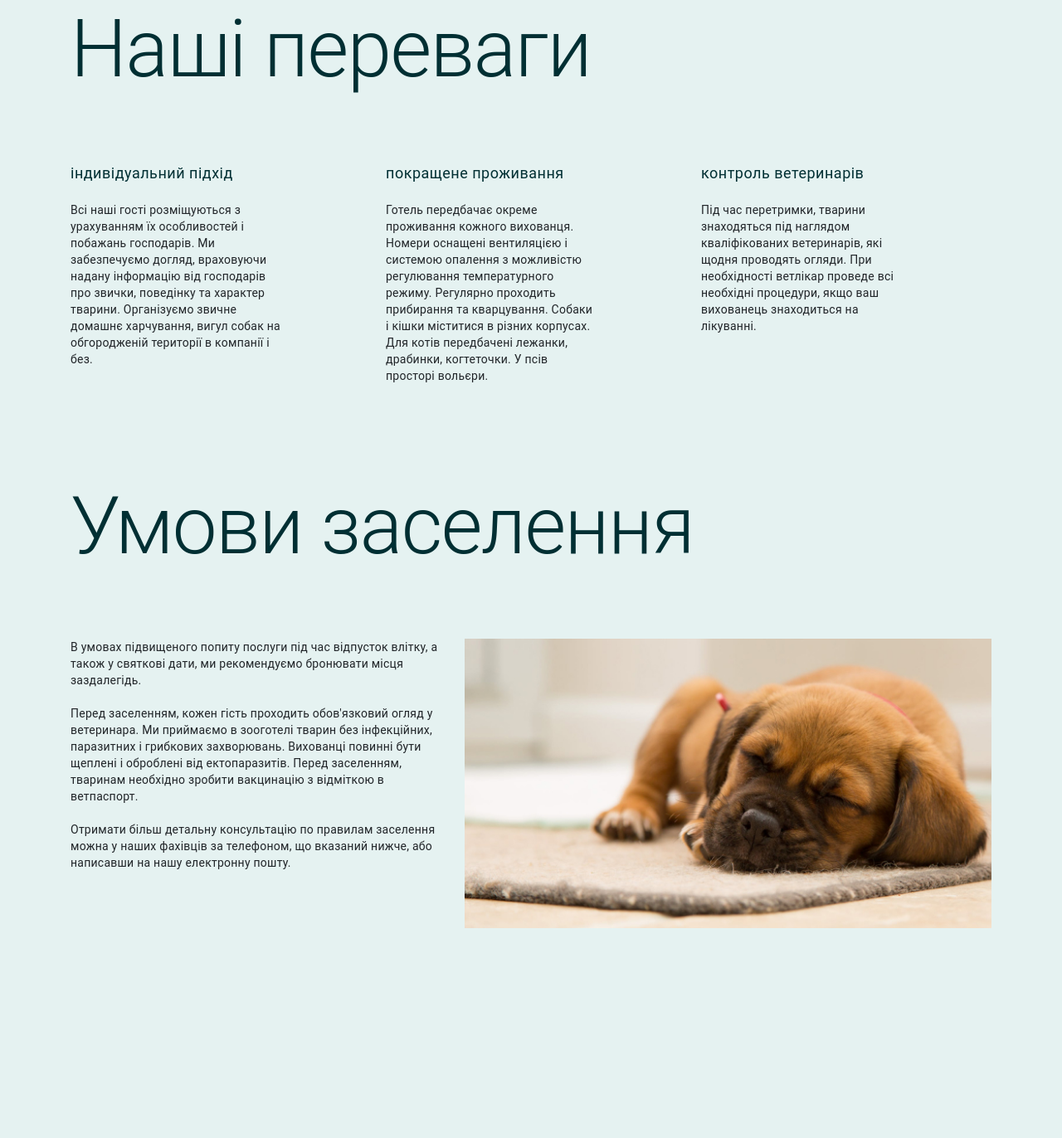
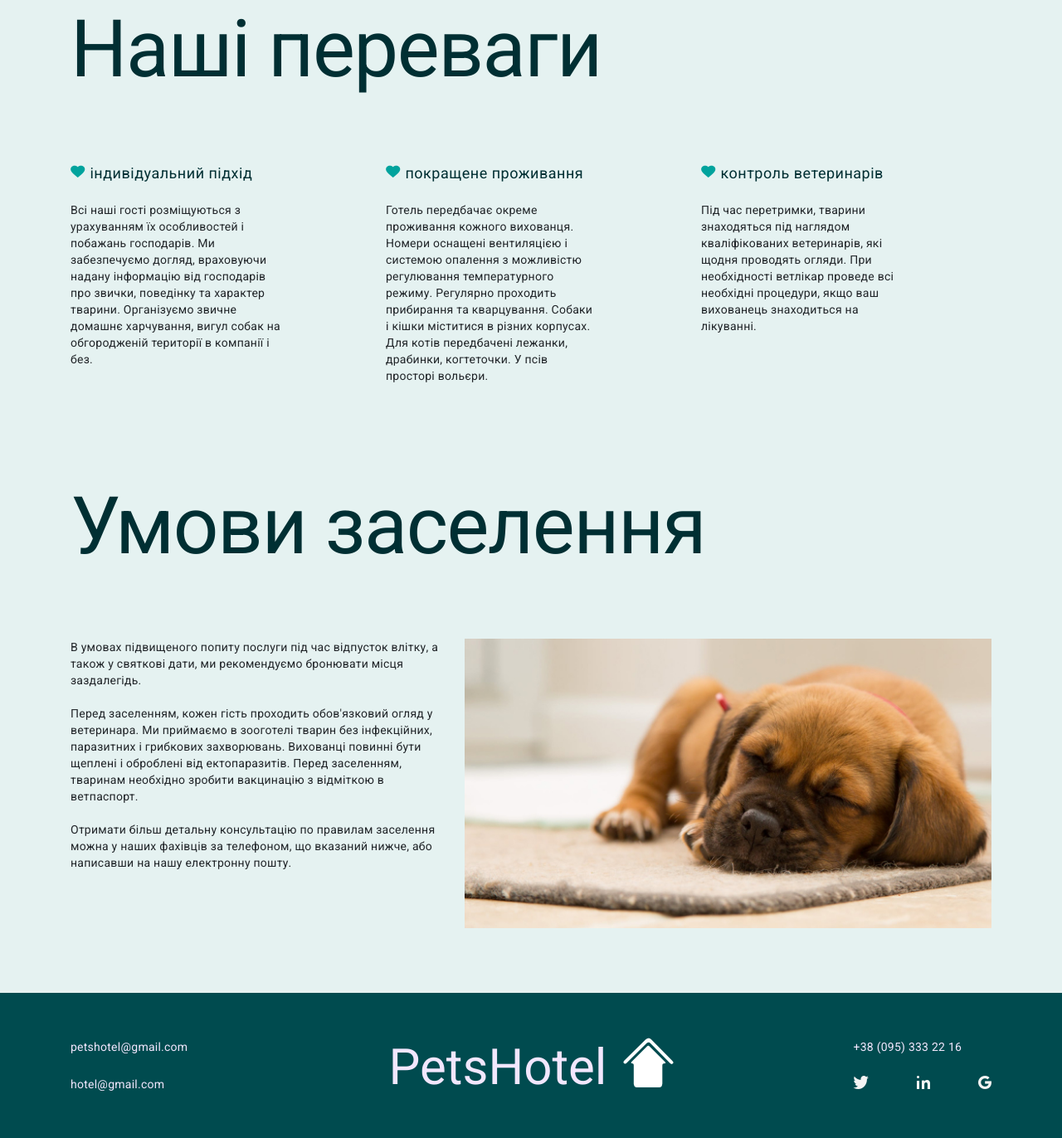
Before and after one commit to andreyarnapolin/PetsHotel, a website: page app/index.html in a window 1280 px wide. Shown: the part 877-2249 px from the top of the page at 83% size. Before the commit the page ends 1996 px from the top, so only its background shows below. Drawn offline with Linux system fonts and the light colour scheme; files whose address does not match are found by name.

Commit message:
footer again

```diff
--- a/app/index.html
+++ b/app/index.html
@@ -1,11 +1,13 @@
 <!DOCTYPE html>
 <html lang="en">
-
   <head>
     <meta charset="UTF-8" />
     <meta name="description" content="Starter" />
     <meta name="author" content="Admin" />
-  <meta name="viewport" content="width=device-width, initial-scale=1, minimum-scale=1, maximum-scale=1" />
+    <meta
+      name="viewport"
+      content="width=device-width, initial-scale=1, minimum-scale=1, maximum-scale=1"
+    />
     <title>PetsHotel</title>
     <link rel="icon" href="images/favicon.png" />
     <!--build:css css/styles.min.css-->
@@ -17,7 +19,6 @@
     <!--[if lt IE 9]>
       <script src="http://html5shiv.googlecode.com/svn/trunk/html5.js"></script>
     <![endif]-->
-
   </head>
 
   <body>
@@ -28,40 +29,62 @@
             <div class="col-12 navigation__block">
               <div class="navigation__wrap">
                 <div class="dropdown">
-                <button class="btn btn-secondary dropdown-toggle navigation__burger-menu" type="button"
-                  id="dropdownMenuButton" data-toggle="dropdown" aria-haspopup="true" aria-expanded="false">
+                  <button
+                    class="btn btn-secondary dropdown-toggle navigation__burger-menu"
+                    type="button"
+                    id="dropdownMenuButton"
+                    data-toggle="dropdown"
+                    aria-haspopup="true"
+                    aria-expanded="false"
+                  >
                     <i class="icon-burger"></i>
                   </button>
-                <div class="dropdown-menu navigation__burger-menu--item" aria-labelledby="dropdownMenuButton">
+                  <div
+                    class="dropdown-menu navigation__burger-menu--item"
+                    aria-labelledby="dropdownMenuButton"
+                  >
                     <a class="dropdown-item burger-item" href="#">Головна</a>
-                  <a class="dropdown-item burger-item" href="#">Замовити послугу</a>
+                    <a class="dropdown-item burger-item" href="#"
+                      >Замовити послугу</a
+                    >
                     <a class="dropdown-item burger-item" href="#">Відгуки</a>
                     <a class="dropdown-item burger-item" href="#">Наші фото</a>
                   </div>
                 </div>
                 <a href="#" class="logo">
-                <p class="navigation__title">PetsHotel</p><i class="icon-house"></i>
+                  <p class="navigation__title">PetsHotel</p>
+                  <i class="icon-house"></i>
                 </a>
               </div>
 
               <div class="registration">
                 <ul class="menu">
                   <li class="menu__item">
-                  <a href="#main" class="menu__link menu__link--active">Головна</a>
+                    <a href="#main" class="menu__link menu__link--active"
+                      >Головна</a
+                    >
                   </li>
                   <li class="menu__item">
-                  <a href="#order" class="menu__link menu__link--active">Замовити послугу</a>
+                    <a href="#order" class="menu__link menu__link--active"
+                      >Замовити послугу</a
+                    >
                   </li>
                   <li class="menu__item">
-                  <a href="#reviews" class="menu__link menu__link--active">Відгуки</a>
+                    <a href="#reviews" class="menu__link menu__link--active"
+                      >Відгуки</a
+                    >
                   </li>
                   <li class="menu__item">
-                  <a href="#foto" class="menu__link menu__link--active">Наші фото</a>
+                    <a href="#foto" class="menu__link menu__link--active"
+                      >Наші фото</a
+                    >
                   </li>
                 </ul>
                 <ul class="menu-registr">
                   <li class="menu__right">
-                  <a href="#" class="menu__link-link"><i class="icon-mask"></i></a>
+                    <a href="#" class="menu__link-link"
+                      ><i class="icon-mask"></i
+                    ></a>
                   </li>
                 </ul>
               </div>
@@ -87,10 +110,21 @@
               </p>
             </div>
             <div class=" form__info col-12 col-lg-4 offset-4">
-            <p> Оберіть Ваше місто та перегляньте список доступних послуг у Вашому регіоні:</p>
+              <p>
+                Оберіть Ваше місто та перегляньте список доступних послуг у
+                Вашому регіоні:
+              </p>
               <div class="form__control col-12">
-              <select name="text" class="form__input form__input--select col-12">
-                <option value="" disabled="disabled" selected="selected" hidden>
+                <select
+                  name="text"
+                  class="form__input form__input--select col-12"
+                >
+                  <option
+                    value=""
+                    disabled="disabled"
+                    selected="selected"
+                    hidden
+                  >
                     Оберіть ваше місто
                   </option>
                   <option value="poltava">Полтава</option>
@@ -130,7 +164,7 @@
       <div class="row">
         <div class="advantage__wrap col-12 col-lg-3">
           <h2 class="advantage__subtitle main-subtitle">
-          індивідуальний підхід
+            <i class="icon-heart"></i> індивідуальний підхід
           </h2>
           <p class="advantage__info main-info">
             Всі наші гості розміщуються з урахуванням їх особливостей і побажань
@@ -142,7 +176,7 @@
         </div>
         <div class="advantage__wrap col-12 offset-lg-1 col-lg-3">
           <h2 class="advantage__subtitle main-subtitle">
-          покращене проживання
+            <i class="icon-heart"></i> покращене проживання
           </h2>
           <p class="advantage__info main-info">
             Готель передбачає окреме проживання кожного вихованця. Номери
@@ -154,7 +188,7 @@
         </div>
         <div class="advantage__wrap col-12 offset-lg-1 col-lg-3">
           <h2 class="advantage__subtitle main-subtitle">
-          контроль ветеринарів
+            <i class="icon-heart"></i> контроль ветеринарів
           </h2>
           <p class="advantage__info main-info">
             Під час перетримки, тварини знаходяться під наглядом кваліфікованих
@@ -167,7 +201,11 @@
     </section>
 
     <div class="mobile-dog">
-    <img class="mobile-dog__image" src="images/living_dog__mobile.jpg" alt="living_dog__mobile" />
+      <img
+        class="mobile-dog__image"
+        src="images/living_dog__mobile.jpg"
+        alt="living_dog__mobile"
+      />
     </div>
 
     <section class="living container">
@@ -194,10 +232,51 @@
           </p>
         </div>
         <div class="living__dog col-lg-7">
-        <img class="living__image" src="images/living_dog.jpg" alt="living_dog" />
+          <img
+            class="living__image"
+            src="images/living_dog.jpg"
+            alt="living_dog"
+          />
+        </div>
+        <a href="#" class="living__link">Дивитись послуги</a>
+      </div>
+    </section>
+
+    <footer class="footer">
+      <div class="container">
+        <div class="footer__wrap">
+          <div class="footer__block footer__block-first">
+            <a
+              href="mailto: petshotel@gmail.com"
+              class="footer__link footer__email-first"
+              >petshotel@gmail.com</a
+            >
+            <a
+              href="mailto: hotel@gmail.com"
+              class="footer__link footer__email-second"
+              >hotel@gmail.com</a
+            >
+          </div>
+          <div class="footer__block footer__block-second">
+            <a href="#" class="footer__logo logo">
+              <p class="footer__title">PetsHotel</p>
+              <i class="icon-house"></i>
+            </a>
+          </div>
+          <div class="footer__block footer__block-third">
+            <a href="tel:+380953332216" class="footer__link footer__phone"
+              >+38 (095) 333 22 16</a
+            >
+            <div class="footer__socials">
+              <a href="#"><i class="icon-twitter"></i></a>
+              <a href="#"><i class="icon-linkedin"></i></a>
+              <a href="#"><i class="icon-google"></i></a>
             </div>
           </div>
-  </section>
+        </div>
+      </div>
+    </footer>
+
     <!-- <i class="icon-mask"></i>
 	<i class="icon-linkedin"></i>
 	<i class="icon-twitter"></i>
@@ -211,5 +290,4 @@
     <script src="js/main.js"></script>
     <!--endbuild-->
   </body>
-
 </html>
--- a/app/scss/modules/_header.scss
+++ b/app/scss/modules/_header.scss
@@ -24,7 +24,7 @@
     }
     &__wrap {
       display: flex;
-      a.logo{
+      a.logo {
         color: $white;
       }
     }
@@ -94,20 +94,19 @@
           text-decoration: none;
           margin-right: 25px;
           position: relative;
-          &::before{
-            content: '';
+          &::before {
+            content: "";
             height: 2px;
             background: $white;
             position: absolute;
             bottom: 10px;
-            transition: all .3s;
+            transition: all 0.3s;
           }
           .menu__link--active::before,
           .menu__link:hover::before {
             top: 10px;
             width: calc(100% + 2px);
           }
-
         }
       }
       .menu-registr {
@@ -192,9 +191,4 @@
     width: calc(100% + 6px);
     left: -3px;
   }
-
-
-
-
-
 }
```
Also changed, not shown: app/css/global.min.css. Lines whose indentation alone changed are shown as unchanged.
